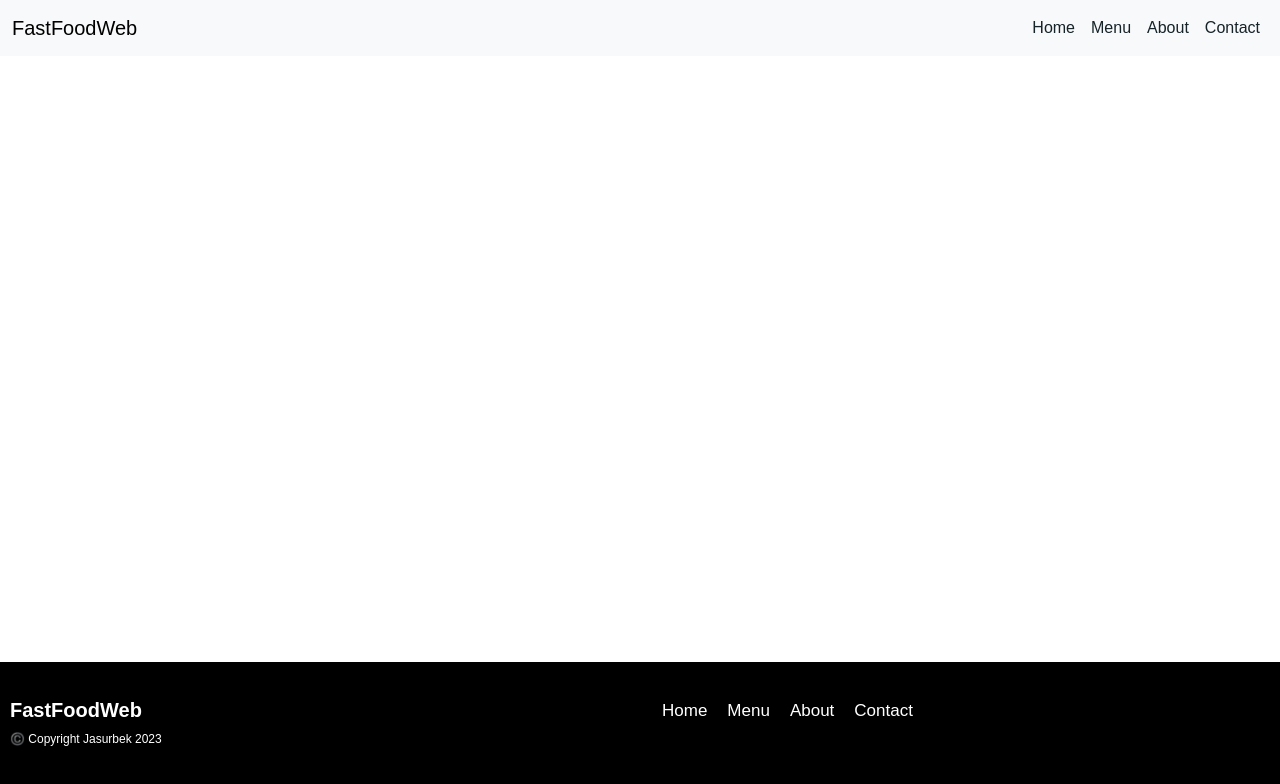
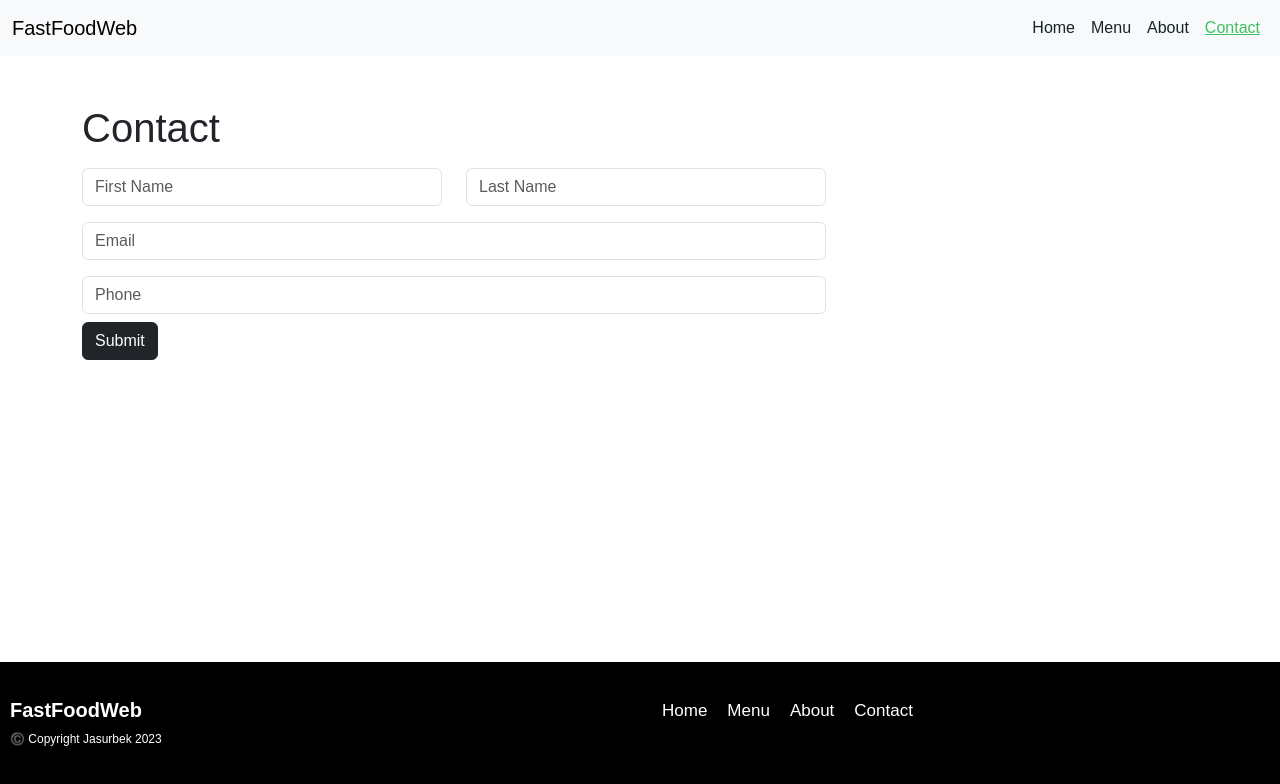
Before and after one commit to jasurbekyusuf/Food-App, an Angular app: page /contact in a window 1280 px wide. Before the commit this address led to /. Shown: the top 784 px of the page. Built offline with nearby package versions, Linux system fonts and the light colour scheme.

Commit message:
COMPONENTS: Add Contact

```diff
--- a/src/app/app-routing.module.ts
+++ b/src/app/app-routing.module.ts
@@ -3,11 +3,13 @@ import { RouterModule, Routes } from '@angular/router';
 import { HomeComponent } from './pages/home/home.component';
 import { AboutComponent } from './pages/about/about.component';
 import { MenuComponent } from './pages/menu/menu.component';
+import { ContactComponent } from './pages/contact/contact.component';
 
 const routes: Routes = [
   {path:'',component:HomeComponent},
   {path:'menu',component:MenuComponent},
   {path:'about',component:AboutComponent},
+  {path:'contact',component:ContactComponent}
 ];
 
 @NgModule({
--- a/src/app/app.module.ts
+++ b/src/app/app.module.ts
@@ -8,6 +8,7 @@ import { FooterComponent } from './sharepage/footer/footer.component';
 import { HomeComponent } from './pages/home/home.component';
 import { AboutComponent } from './pages/about/about.component';
 import { MenuComponent } from './pages/menu/menu.component';
+import { ContactComponent } from './pages/contact/contact.component';
 
 @NgModule({
   declarations: [
@@ -16,7 +17,8 @@ import { MenuComponent } from './pages/menu/menu.component';
     FooterComponent,
     HomeComponent,
     AboutComponent,
-    MenuComponent
+    MenuComponent,
+    ContactComponent
   ],
   imports: [
     BrowserModule,
--- /dev/null
+++ b/src/app/pages/contact/contact.component.html
@@ -0,0 +1,22 @@
+<div class="container mt-5 mb-5">
+  <h1>Contact</h1>
+  <form class="col-lg-8">
+      <div class="row">
+          <div class="col-lg-6 mt-2 mb-2">
+              <input type="text" class="form-control" placeholder="First Name">
+          </div>
+          <div class="col-lg-6 mt-2 mb-2">
+              <input type="text" class="form-control" placeholder="Last Name">
+          </div>
+          <div class="col-lg-12 mt-2 mb-2">
+              <input type="text" class="form-control" placeholder="Email">
+          </div>
+          <div class="col-lg-12 mt-2 mb-2">
+              <input type="text" class="form-control" placeholder="Phone">
+          </div>
+          <div class="col-lg-12">
+              <button class="btn btn-md btn-dark">Submit</button>
+          </div>
+      </div>
+  </form>
+</div>
```
Also changed, not shown: src/app/pages/contact/contact.component.ts (added, +10 -0 lines), src/app/pages/contact/contact.component.scss (added), 1 other file (tests, documents, lock files or other folders).
